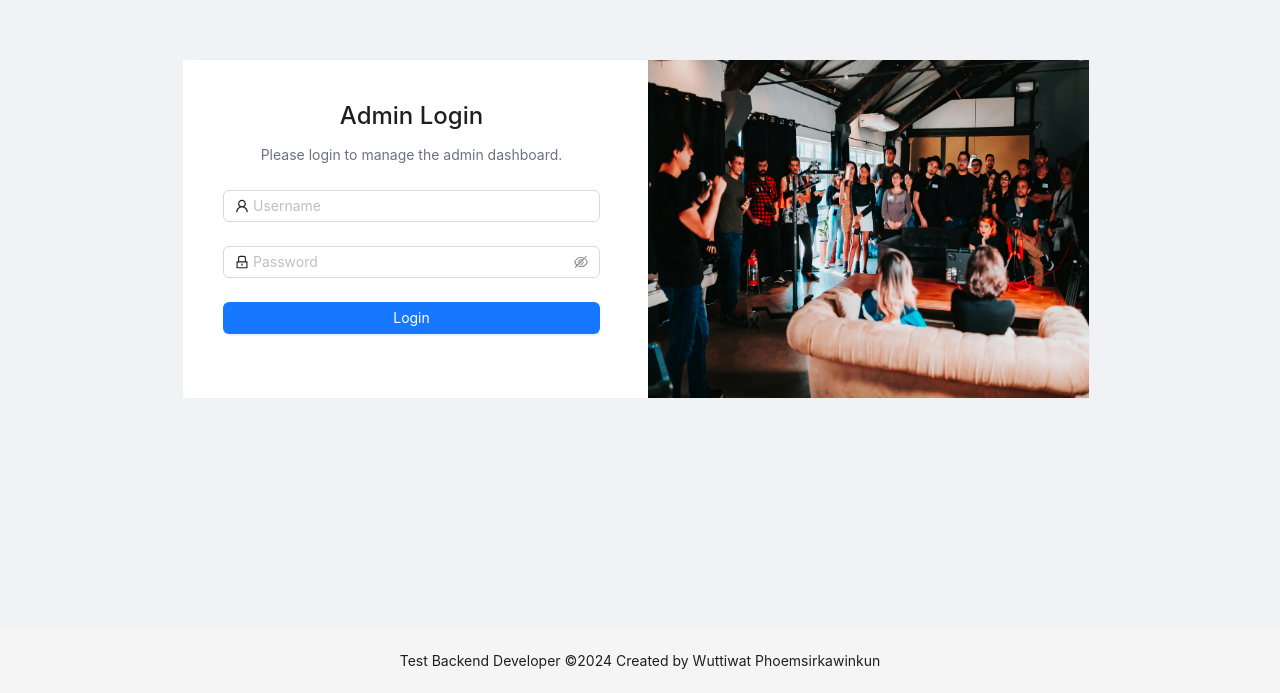
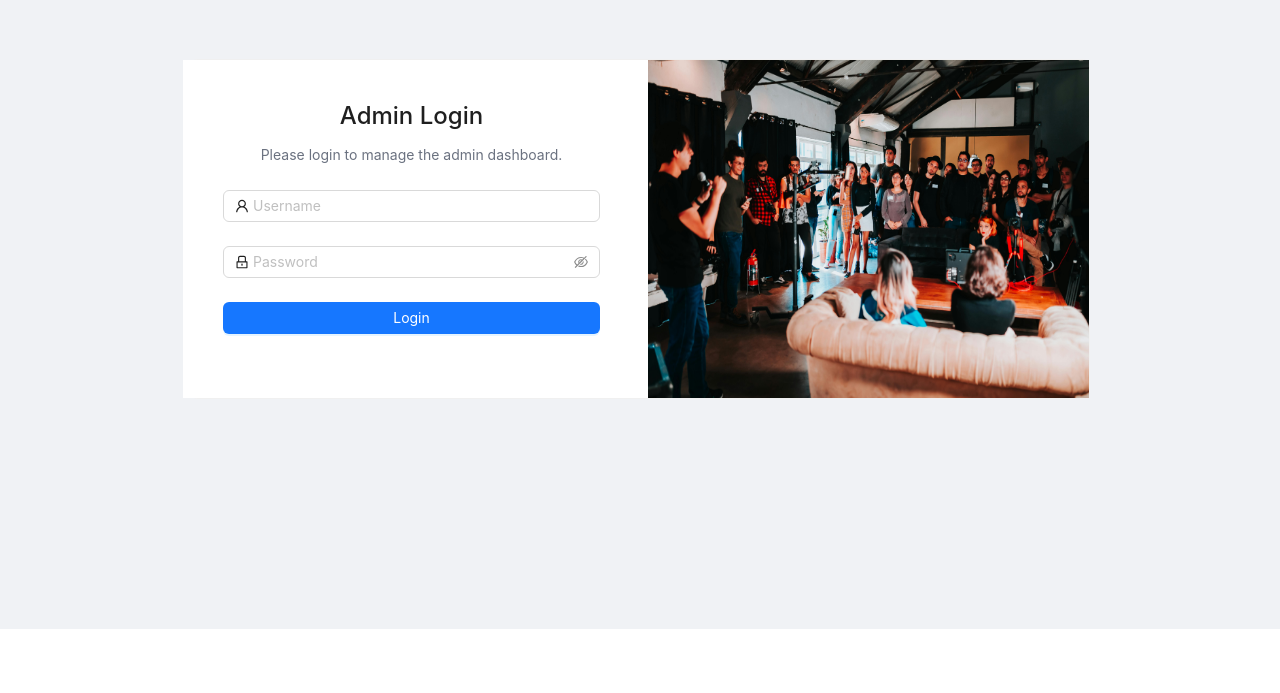
Before and after one commit to Wuttiwat2001/vue-event-registration, a Vue app: page /login in a window 1280 px wide. Shown: the part 171-864 px from the top of the page. After the commit the page ends 800 px from the top, so only its background shows below. Built offline with nearby package versions, Linux system fonts and the light colour scheme.

Commit message:
hide footer when not login

```diff
--- a/src/App.vue
+++ b/src/App.vue
@@ -1,27 +1,22 @@
 <script setup>
-import { ref,onMounted } from "vue";
+import { onMounted } from "vue";
 import Header from "@/components/layout/Header.vue";
 import Content from "@/components/layout/Content.vue";
-import Footer from '@/components/layout/Footer.vue';
+import Footer from "@/components/layout/Footer.vue";
 import { useAuthStore } from "@/stores/useAuthStore";
 
 const authStore = useAuthStore();
 
-
-
-
 onMounted(() => {
   authStore.restoreLogin();
 });
-
-
 </script>
 <template>
   <a-layout class="tw-min-h-screen">
     <a-layout class="tw-w-full tw-overflow-auto tw-flex tw-flex-col">
-      <Header v-if="authStore.user.isLoggedIn"/>
-      <Content/>
-      <Footer />
+      <Header v-if="authStore.user.isLoggedIn" />
+      <Content />
+      <Footer v-if="authStore.user.isLoggedIn" />
     </a-layout>
   </a-layout>
 </template>
```
